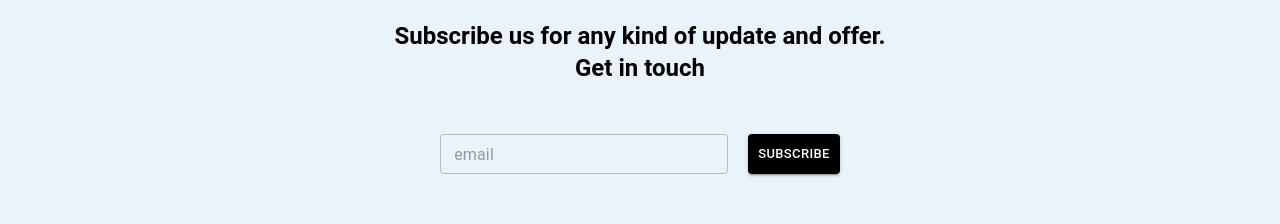
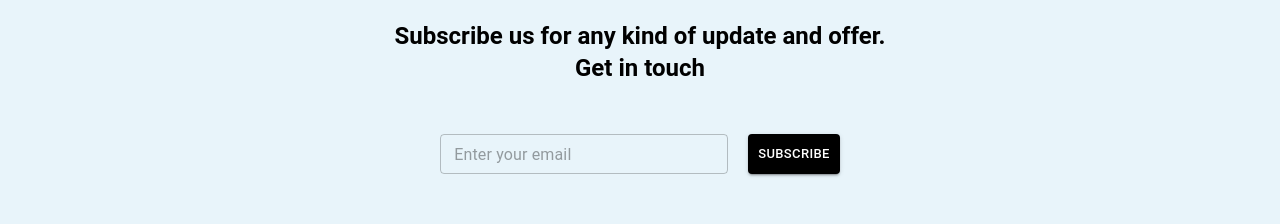
Before and after one commit to ssjisan/innovation-venture, a React (Create React App) app: page /about-us in a window 1280 px wide. Shown: the part 1100-1324 px from the top of the page. Built offline with nearby package versions, Linux system fonts and the light colour scheme.

Commit message:
about us changed folder

```diff
--- a/src/App.js
+++ b/src/App.js
@@ -1,7 +1,7 @@
 import { useMediaQuery } from "@mui/material";
 import { useState } from "react";
 import { Routes, Route, BrowserRouter } from "react-router-dom";
-import AboutUs from "./Components/AboutUs/AboutUs";
+import AboutUs from "./Components/About Us/AboutUs";
 import Home from "./Components/Home/Home";
 import DrawerForMobileMenu from "./Components/Menu/DrawerForMobileMenu";
 import Menu from "./Components/Menu/Menu";
--- a/src/Components/AboutUs/Components/HeroSection.js
+++ b/src/Components/About Us/Components/HeroSection.js
@@ -17,6 +17,7 @@ export default function HeroSection() {
               >
                 <img
                   src="https://i.ibb.co/3YNdnyN/aboutUs1.jpg"
+                  alt="first"
                   style={{ width: "80%", borderRadius: "10px" }}
                 />
               </Grid>
@@ -29,6 +30,7 @@ export default function HeroSection() {
               >
                 <img
                   src="https://i.ibb.co/Yhq3KtG/aboutUs2.jpg"
+                  alt="second"
                   style={{ width: "80%", borderRadius: "10px" }}
                 />
               </Grid>
--- a/src/Components/AboutUs/Components/OurTeam.js
+++ b/src/Components/About Us/Components/OurTeam.js
@@ -1,7 +1,6 @@
 import React, { useEffect, useState } from "react";
-import { Avatar, Box, Grid, IconButton, Typography } from "@mui/material";
+import { Avatar, Box, Grid, Typography } from "@mui/material";
 import data from "../../../Assets/OurTeam.json";
-import { FaLinkedinIn,FaFacebookF } from "react-icons/fa";
 import useStyles from "./Styles/OurTeamStyles"
 export default function OurTeam() {
   // eslint-disable-next-line
@@ -17,7 +16,7 @@ export default function OurTeam() {
     team.map((data) => newArray.push(data.category));
     let uniqueArray = [...new Set(newArray)];
     setCategory(uniqueArray);
-  }, []);
+  }, [team]);
   const handleCategory = (dataFromButton) => {
     setActive(dataFromButton);
     let newArray = team.filter((data) => data.category === dataFromButton);
--- a/src/Components/AboutUs/Components/Subscription.js
+++ b/src/Components/About Us/Components/Subscription.js
@@ -8,7 +8,7 @@ export default function Subscription() {
               <Typography variant="h5" style={{fontWeight:"bold",textAlign:"center"}}>Subscribe us for any kind of update and offer. <br/> Get in touch</Typography>
           </Grid>
           <Grid item xs={12} sm={12} md={12} lg={12} style={{display: 'flex', justifyContent: 'center'}}>
-              <TextField size="small" placeholder="email" style={{width:"25%",marginRight:"20px",borderRadius:"10px"}}/>
+              <TextField size="small" placeholder="Enter your email" style={{width:"25%",marginRight:"20px",borderRadius:"10px"}}/>
               <Button size="small" variant="contained" style={{backgroundColor:"#000"}}>SUBSCRIBE</Button>
           </Grid>
       </Grid>
```
Also changed, not shown: src/Components/About Us/AboutUs.js (renamed from src/Components/AboutUs/AboutUs.js), src/Components/About Us/Components/Styles/OurTeamStyles.js (renamed from src/Components/AboutUs/Components/Styles/OurTeamStyles.js).
